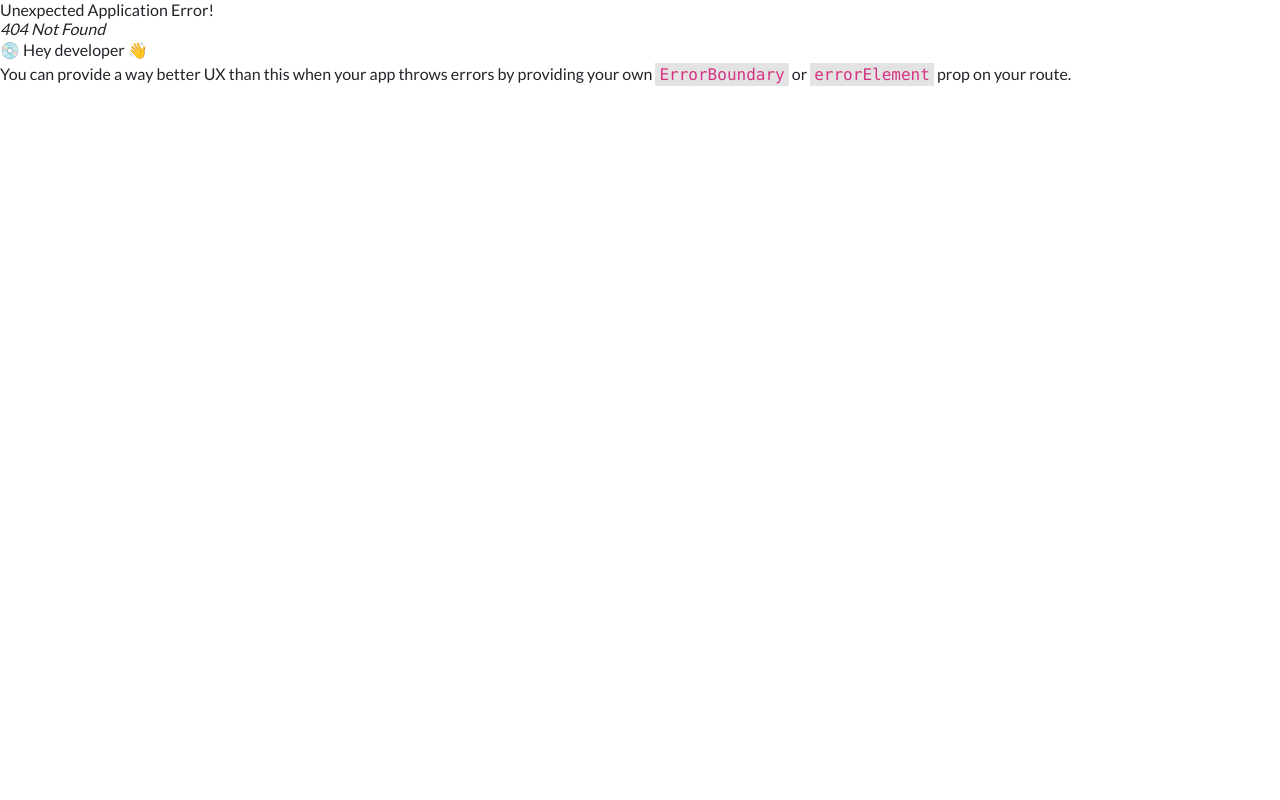
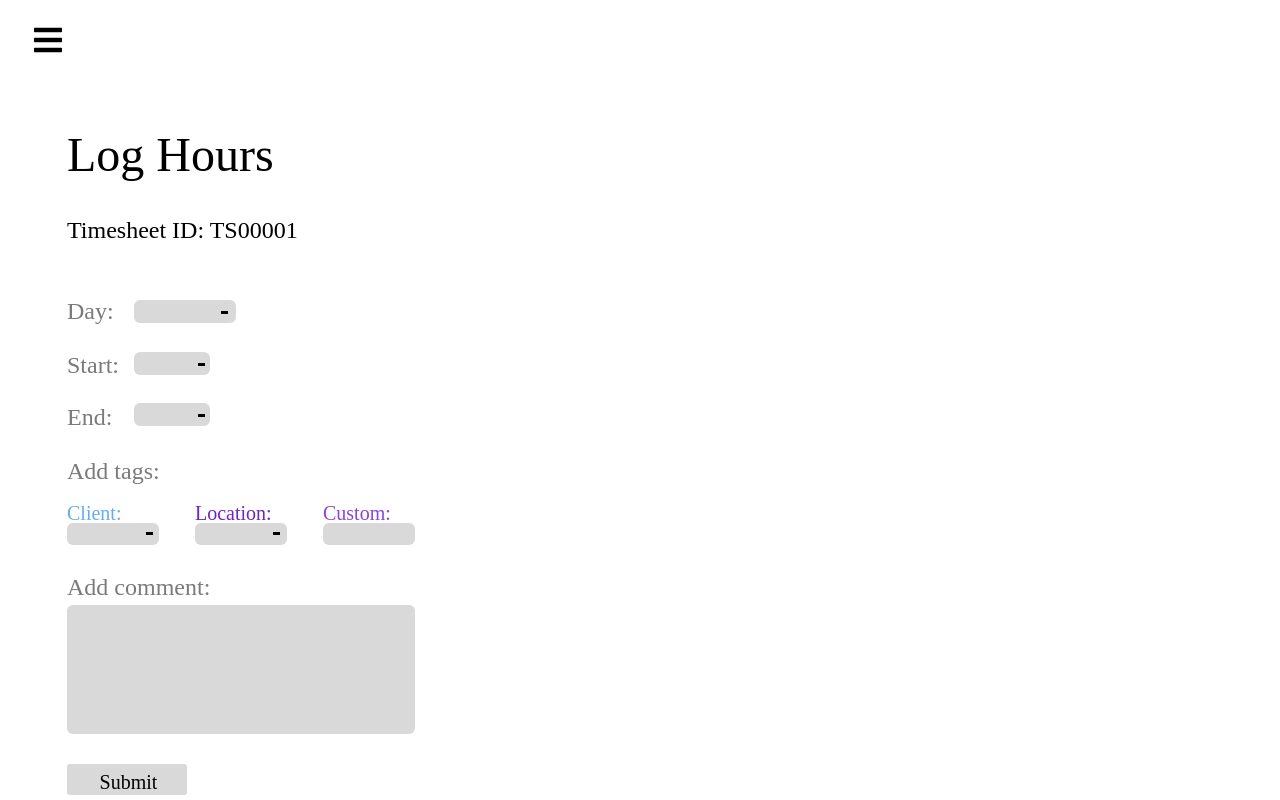
Before and after one commit to NicolasAcosta04/SE-Project-41, a React app: page /consultant/loghours in a window 1280 px wide. Before the commit this address had no page. Built offline with nearby package versions, Linux system fonts and the light colour scheme; the HTML template or start-up script is replaced by a standard one.

Commit message:
loghours

```diff
--- a/src/main.tsx
+++ b/src/main.tsx
@@ -5,6 +5,7 @@ import Inbox from "./pages/consultant/Inbox";
 import Timesheet from "./pages/consultant/Timesheet";
 import Tags from "./pages/consultant/Tags";
 import Settings from "./pages/consultant/Settings";
+import LogHours from "./pages/consultant/loghours";
 
 import "bootstrap/dist/css/bootstrap.css";
 import { createBrowserRouter, RouterProvider, Outlet } from "react-router-dom";
@@ -42,6 +43,10 @@ const router = createBrowserRouter([
         path: "/consultant/settings",
         element: <Settings />,
       },
+      {
+        path: "/consultant/loghours",
+        element: <LogHours />,
+      },
     ],
   },
 ]);
--- a/src/pages/consultant/Timesheet.tsx
+++ b/src/pages/consultant/Timesheet.tsx
@@ -1,4 +1,5 @@
 import React from "react";
+import { Link } from "react-router-dom";
 // import { BsCalendar2Check } from "./BsCalendar2Check";
 // import { PatternDiagonal } from "./PatternDiagonal";
 
@@ -241,12 +242,15 @@ export default function Timesheet() {
             </div>
           </div>
           <div className="absolute w-[140px] h-[48px] top-[731px] left-[1029px] bg-[url(/rectangle-37.svg)] bg-[100%_100%]">
-            <div className="absolute w-[118px] h-[31px] top-[7px] left-[10px] [font-family:'Readex_Pro-Regular',Helvetica] font-normal text-black text-[20px] text-center tracking-[0] leading-[normal]">
-              Log hours
+          <Link
+                to="/consultant/loghours"
+                className="btn btn-outline-primary btn-lg"
+              >
+                Log Hours
+            </Link>
             </div>
           </div>
         </div>
       </div>
-    </div>
   );
 }
--- /dev/null
+++ b/src/pages/consultant/loghours.tsx
@@ -0,0 +1,39 @@
+
+export default function LogHours() {
+    return (
+    <div style={{width: '100%', height: '100%', position: 'relative', background: 'white'}}>
+        <div style={{left: 67, top: 132, position: 'absolute', color: 'black', fontSize: 24, fontFamily: 'Readex Pro', fontWeight: '400', wordWrap: 'break-word'}}>Timesheet ID: TS00001</div>
+        <div style={{left: 67, top: 39, position: 'absolute', color: 'black', fontSize: 48, fontFamily: 'Readex Pro', fontWeight: '400', wordWrap: 'break-word'}}>Log Hours</div>
+        <div style={{left: 67, top: 267, position: 'absolute', color: '#7A7A7A', fontSize: 24, fontFamily: 'Readex Pro', fontWeight: '400', wordWrap: 'break-word'}}>Start:</div>
+        <div style={{left: 67, top: 319, position: 'absolute', color: '#7A7A7A', fontSize: 24, fontFamily: 'Readex Pro', fontWeight: '400', wordWrap: 'break-word'}}>End:</div>
+        <div style={{width: 76, height: 23, left: 134, top: 323, position: 'absolute', background: '#D9D9D9', borderRadius: 6}}></div>
+        <div style={{width: 76, height: 23, left: 134, top: 272, position: 'absolute', background: '#D9D9D9', borderRadius: 6}}></div>
+        <div style={{left: 67, top: 373, position: 'absolute', color: '#7A7A7A', fontSize: 24, fontFamily: 'Readex Pro', fontWeight: '400', wordWrap: 'break-word'}}>Add tags:</div>
+        <div style={{left: 67, top: 489, position: 'absolute', color: '#7A7A7A', fontSize: 24, fontFamily: 'Readex Pro', fontWeight: '400', wordWrap: 'break-word'}}>Add comment:</div>
+        <div style={{width: 92, height: 22, left: 195, top: 443, position: 'absolute', background: '#D9D9D9', borderRadius: 6}}></div>
+        <div style={{width: 92, height: 22, left: 67, top: 443, position: 'absolute', background: '#D9D9D9', borderRadius: 6}}></div>
+        <div style={{width: 92, height: 22, left: 323, top: 443, position: 'absolute', background: '#D9D9D9', borderRadius: 6}}></div>
+        <div style={{width: 78, height: 25, left: 67, top: 418, position: 'absolute', color: '#65ADED', fontSize: 20, fontFamily: 'Readex Pro', fontWeight: '400', wordWrap: 'break-word'}}>Client:</div>
+        <div style={{width: 88, height: 25, left: 195, top: 418, position: 'absolute', color: '#6E25BD', fontSize: 20, fontFamily: 'Readex Pro', fontWeight: '400', wordWrap: 'break-word'}}>Location:</div>
+        <div style={{width: 9, height: 9, left: 145, top: 449, position: 'absolute'}}>
+            <div style={{width: 7.31, height: 3.94, left: 0.84, top: 2.53, position: 'absolute', background: 'black'}}></div>
+        </div>
+        <div style={{width: 9, height: 9, left: 272, top: 449, position: 'absolute'}}>
+            <div style={{width: 7.31, height: 3.94, left: 0.84, top: 2.53, position: 'absolute', background: 'black'}}></div>
+        </div>
+        <div style={{width: 9, height: 9, left: 197, top: 331, position: 'absolute'}}>
+            <div style={{width: 7.31, height: 3.94, left: 0.84, top: 2.53, position: 'absolute', background: 'black'}}></div>
+        </div>
+        <div style={{width: 9, height: 9, left: 197, top: 280, position: 'absolute'}}>
+            <div style={{width: 7.31, height: 3.94, left: 0.84, top: 2.53, position: 'absolute', background: 'black'}}></div>
+        </div>
+        <div style={{width: 88, height: 30, left: 323, top: 418, position: 'absolute', color: '#8C43DB', fontSize: 20, fontFamily: 'Readex Pro', fontWeight: '400', wordWrap: 'break-word'}}>Custom:</div>
+        <div style={{width: 120, height: 31, left: 67, top: 684, position: 'absolute', background: '#D9D9D9', borderRadius: 3}}></div>
+        <div style={{width: 69, left: 94, top: 687, position: 'absolute', textAlign: 'center', color: 'black', fontSize: 20, fontFamily: 'Readex Pro', fontWeight: '400', wordWrap: 'break-word'}}>Submit</div>
+        <div style={{width: 348, height: 129, left: 67, top: 525, position: 'absolute', background: '#D9D9D9', borderRadius: 6}}></div>
+        <div style={{left: 67, top: 213, position: 'absolute', color: '#7A7A7A', fontSize: 24, fontFamily: 'Readex Pro', fontWeight: '400', wordWrap: 'break-word'}}>Day:</div>
+        <div style={{width: 102, height: 23, left: 134, top: 220, position: 'absolute', background: '#D9D9D9', borderRadius: 6}}></div>
+        <div style={{width: 9, height: 9, left: 220, top: 228, position: 'absolute'}}>
+            <div style={{width: 7.31, height: 3.94, left: 0.84, top: 2.53, position: 'absolute', background: 'black'}}></div>
+        </div>
+    </div>)}
```
